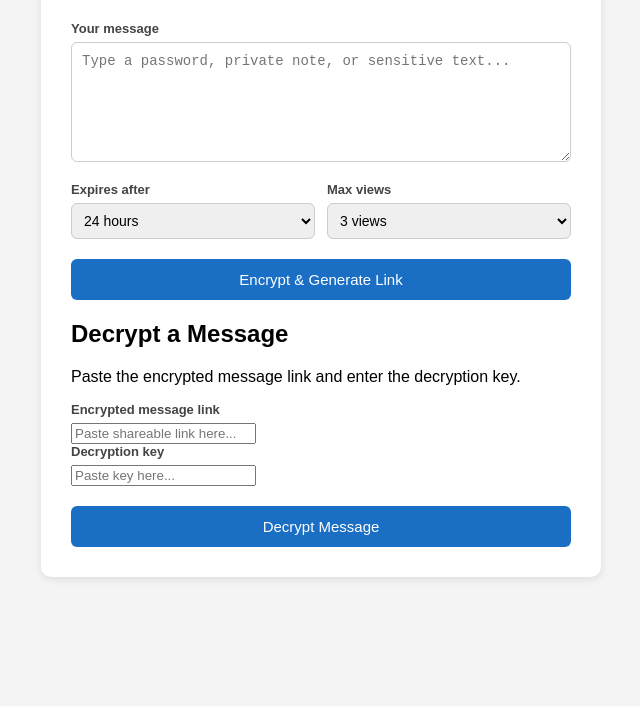
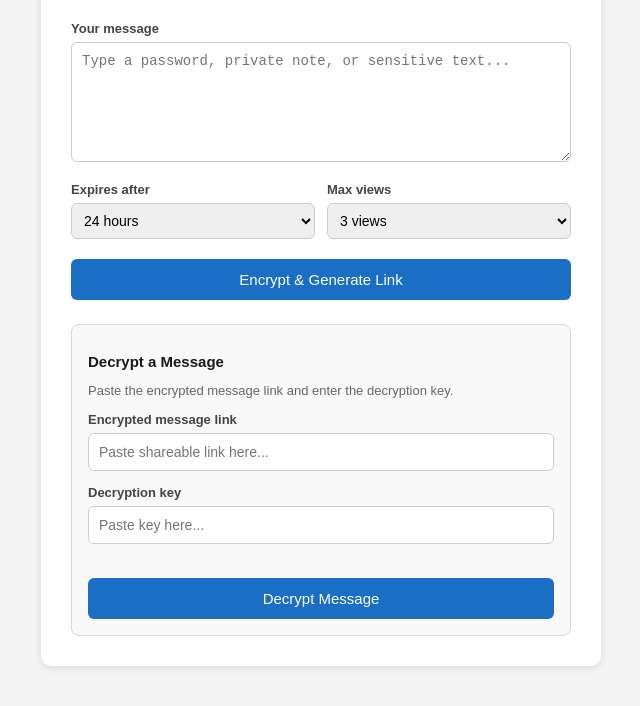
Before and after one commit to khaingthesu/CS291_Saba-Khaing, a plain HTML site: page app/index.html in a window 1280 px wide. Shown: the part 152-858 px from the top of the page, without its empty margins (319-959 px from the left). Before the commit the page ends 800 px from the top, so only its background shows below. Drawn offline with Linux system fonts and the light colour scheme.

Commit message:
Update style.css

```diff
--- a/app/style.css
+++ b/app/style.css
@@ -135,3 +135,37 @@ button:hover {
   border-radius: 6px;
   padding: 10px;
 }
+.decrypt-section {
+  margin-top: 24px;
+  background: #f9f9f9;
+  border: 1px solid #d8d8d8;
+  border-radius: 8px;
+  padding: 16px;
+}
+
+.decrypt-section h2 {
+  font-size: 15px;
+  margin-bottom: 8px;
+  color: #1a1a1a;
+}
+
+.decrypt-text {
+  font-size: 13px;
+  color: #666;
+  margin-bottom: 14px;
+}
+
+input {
+  width: 100%;
+  padding: 10px;
+  font-size: 14px;
+  border: 1px solid #ccc;
+  border-radius: 6px;
+  box-sizing: border-box;
+  margin-bottom: 14px;
+}
+
+.decrypted-output {
+  margin-top: 16px;
+  display: none;
+}
```
